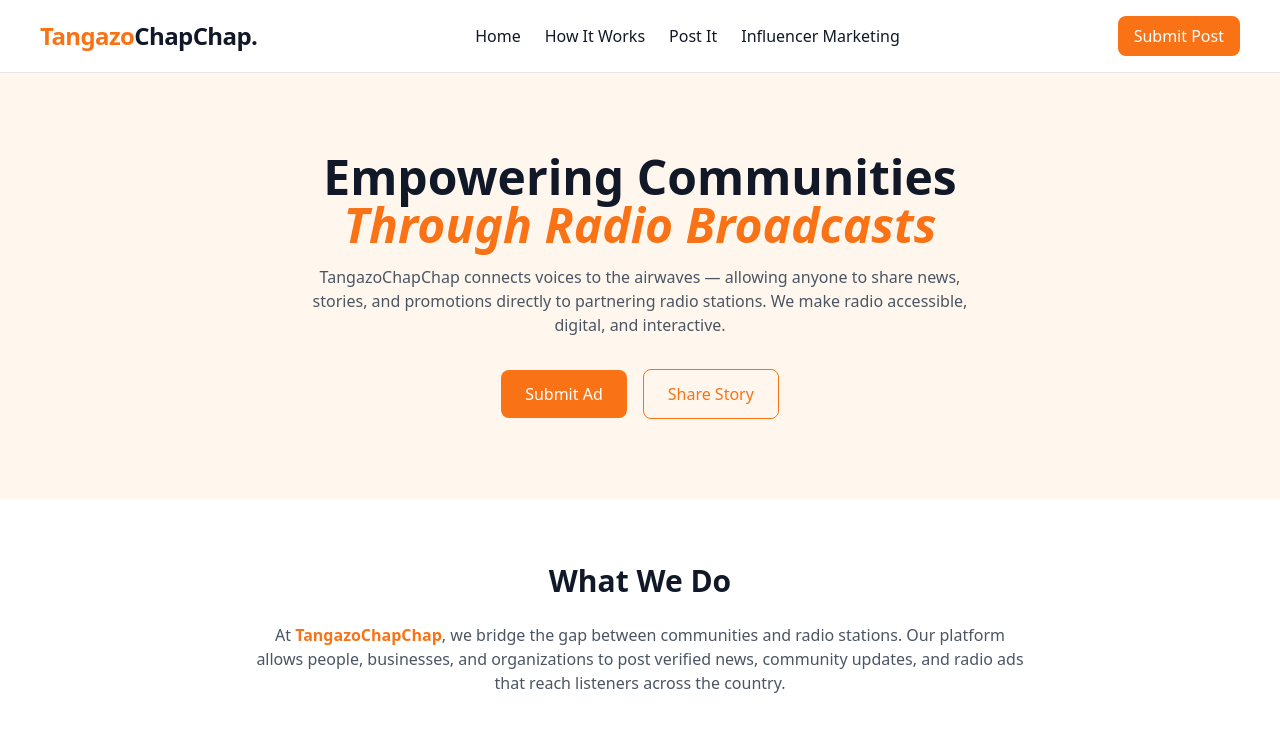
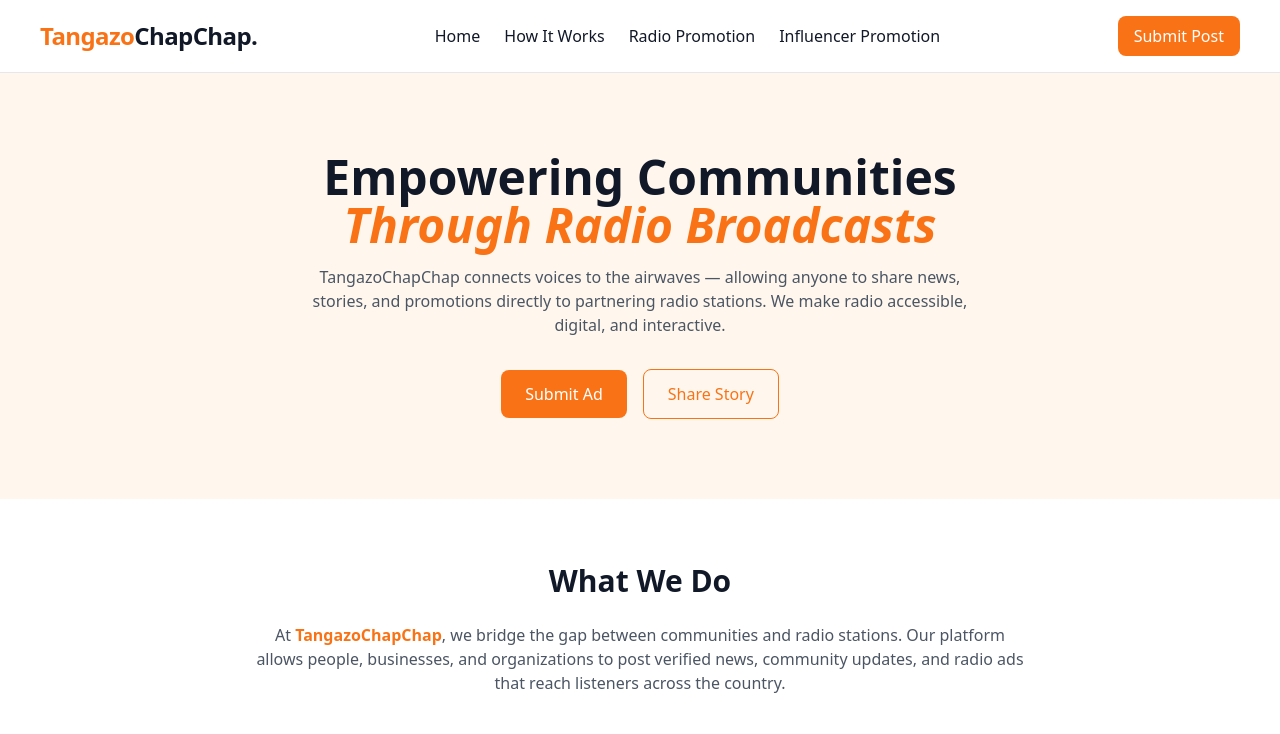
Before and after one commit to lennykombo/Tangazo-chapchap, a React (Create React App) app: page / in a window 1280 px wide. Shown: the top 734 px of the page. Built offline with nearby package versions, Linux system fonts and the light colour scheme; no server answers.

Commit message:
nav bar change

```diff
--- a/src/components/Nav.js
+++ b/src/components/Nav.js
@@ -25,10 +25,10 @@
           How It Works
         </Link>
         <Link to="/post-news" className="hover:text-orange-500">
-          Post It
+          Radio Promotion
         </Link>
         <Link to="/influencer" className="hover:text-orange-500">
-          Influencer Marketing
+          Influencer Promotion
         </Link>
       </nav>
 
@@ -67,12 +67,19 @@
             >
               How It Works
             </Link>
+            <Link
+              to="/influencer"
+              className="block w-full text-gray-700 hover:text-orange-500"
+              onClick={toggleMenu}
+            >
+              Influencer Promotion
+            </Link>
              <Link
             to="/post-news"
             onClick={toggleMenu}
             className="bg-orange-500 text-white px-4 py-2 rounded-lg hover:bg-orange-600"
           >
-            Submit Post
+            Radio Promotion
           </Link>
 
             {/*<button
```
